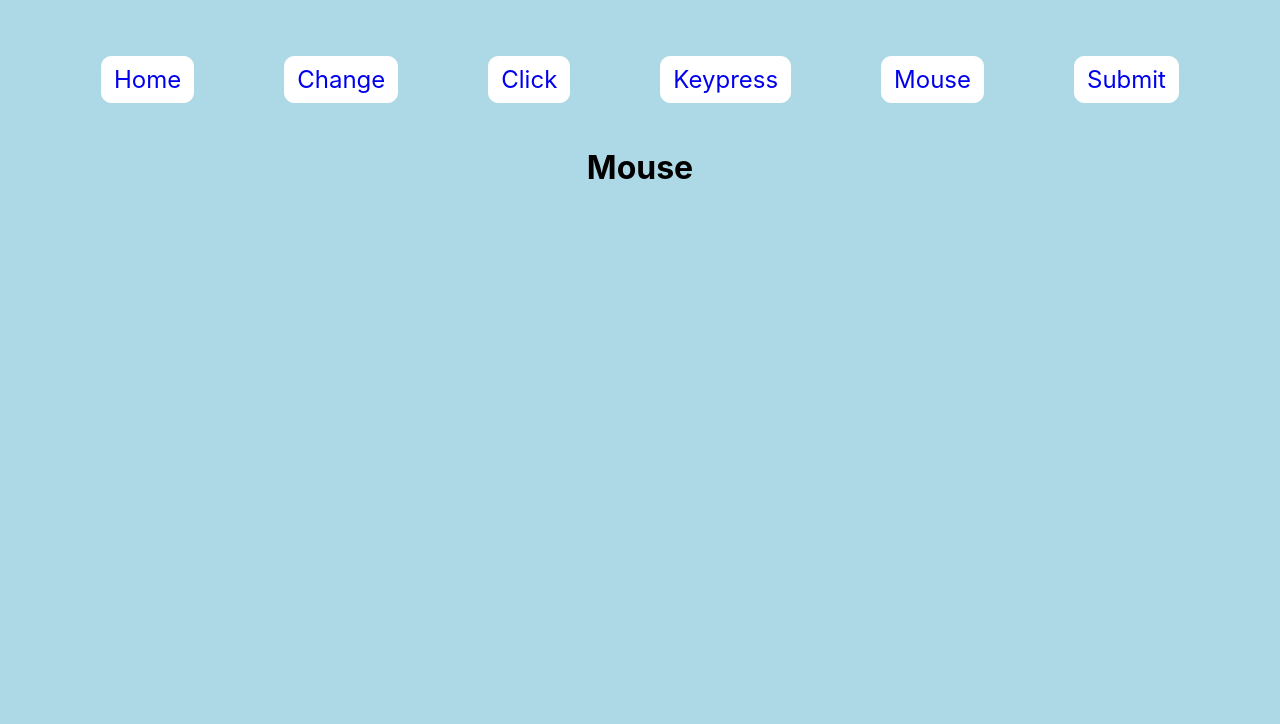
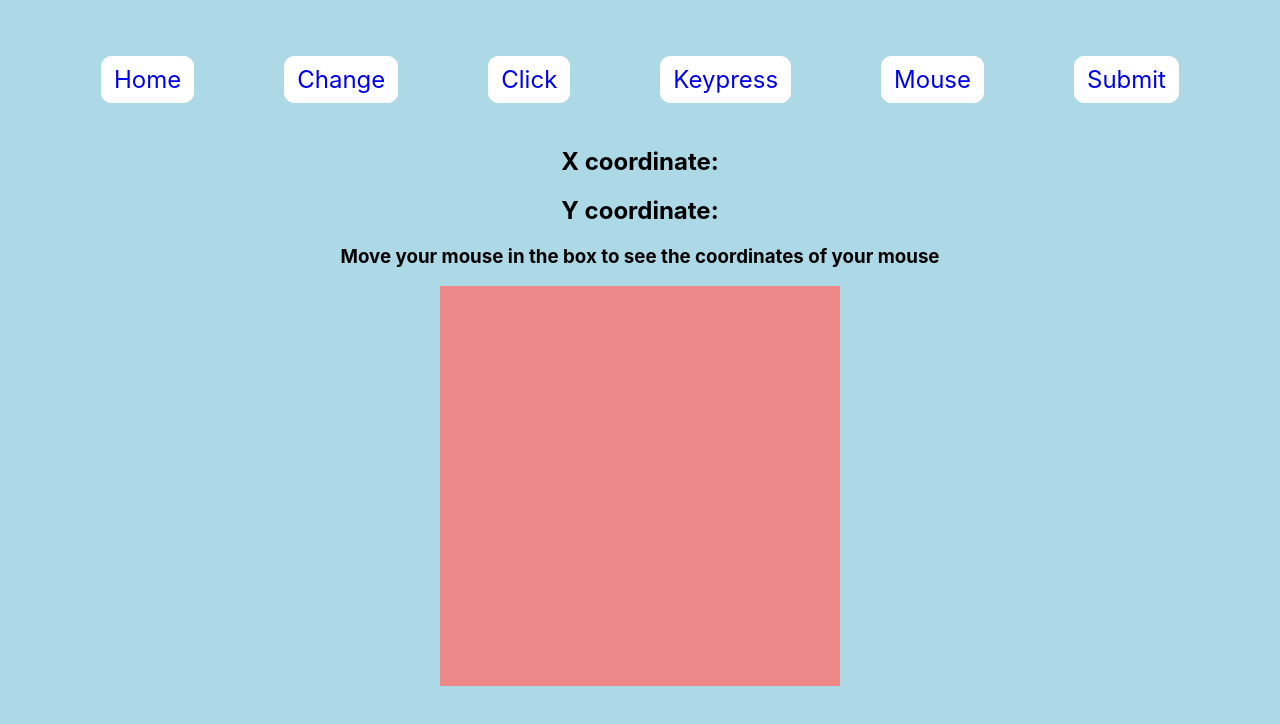
Before and after one commit to The-Software-Guild/assessment1-node-jmchiang1, a React (Create React App) app in the folder Section-Two/my-app/: page /Mouse in a window 1280 px wide. Shown: the top 724 px of the page. Built offline with nearby package versions, Linux system fonts and the light colour scheme.

Commit message:
section3-partB-mouse is complete

```diff
--- a/Section-Two/my-app/src/Components/Mouse.js
+++ b/Section-Two/my-app/src/Components/Mouse.js
@@ -1,11 +1,20 @@
-import React from 'react'
+import React, {useState} from "react";
 
 function Mouse() {
-    return (
-        <div>
-            <h1>Mouse</h1>
-        </div>
-    )
+    const [mousePosition, setMousePosition] = useState({ x: null, y: null });
+
+    const updateMousePosition = event => {
+        setMousePosition({ x: event.clientX, y: event.clientY });
+      };
+
+  return (
+    <div>
+      <h2>X coordinate: {mousePosition.x} </h2>
+      <h2>Y coordinate: {mousePosition.y} </h2>
+      <h3>Move your mouse in the box to see the coordinates of your mouse</h3>
+      <div class="red-box" onMouseMove={updateMousePosition} ></div>
+    </div>
+  );
 }
 
-export default Mouse
+export default Mouse;
```
